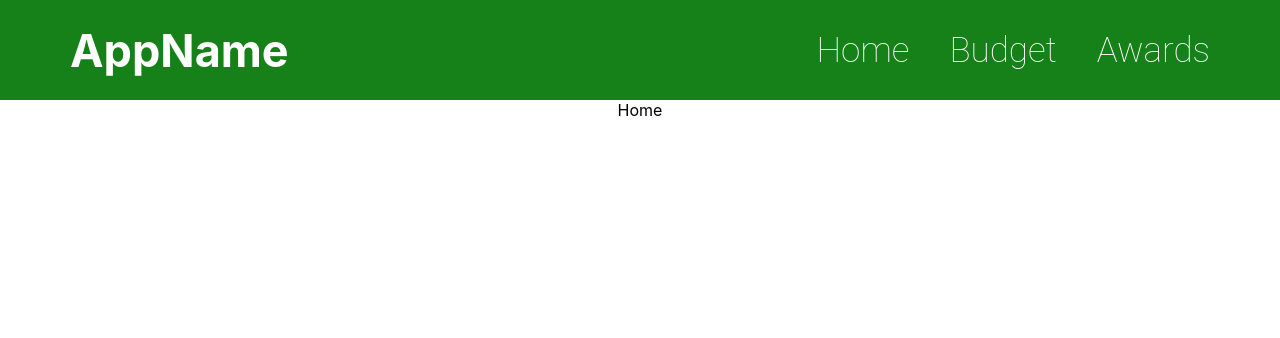
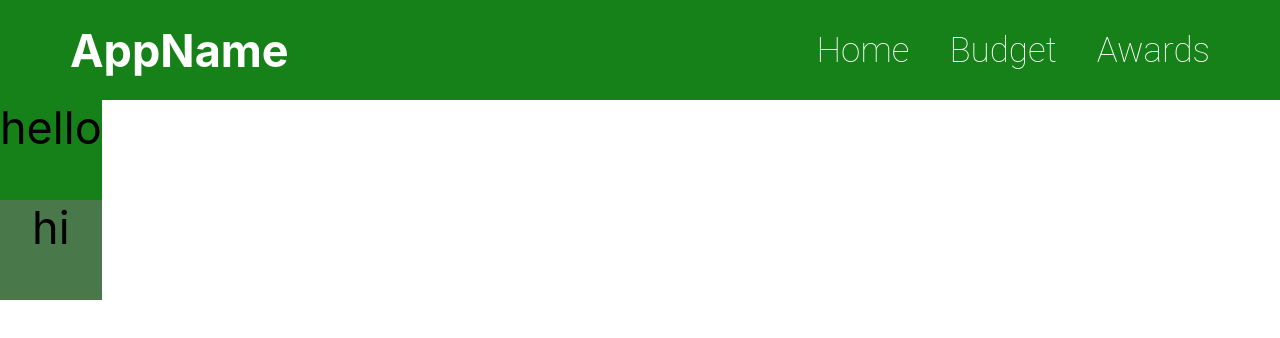
Before and after one commit to luca-mkbr/CapitalOne-Hackathon, a React (Create React App) app: page / in a window 1280 px wide. Shown: the top 338 px of the page. Built offline with nearby package versions, Linux system fonts and the light colour scheme.

Commit message:
2342t5y2412

```diff
--- a/src/components/Header.css
+++ b/src/components/Header.css
@@ -16,10 +16,6 @@
     font-family: 'Roboto', sans-serif;
 }
 
-/* links {
-
-} */
-
 .appname {
     font-size: 45px;
 }
--- a/src/components/Home.css
+++ b/src/components/Home.css
@@ -0,0 +1,47 @@
+.header {
+    display: flex;
+    align-items: center;
+    justify-content: space-between;
+    height: 100px;
+    background-color: #168118;
+    color: white;
+    padding-left: 50px;
+    padding-right: 50px;
+}
+
+.links {
+    display: flex;
+    align-items: center;
+    justify-content: space-between;
+    font-family: 'Roboto', sans-serif;
+}
+
+.main-container {
+    display: flex;
+    align-items: center;
+    justify-content: space-between;
+}
+
+.flex-container {
+    flex-direction: row;
+}
+
+.left-container {
+    font-size: 45px;
+    background-color: #168118;
+    height: 100px;
+}
+
+.right-container {
+    font-size: 45px;
+    background-color: #49794a;
+    height: 100px;
+}
+
+a {
+    margin: 0 20px;
+    text-decoration: none;
+    color: white;
+    font-weight: 100;
+    font-size: 35px;
+}
--- a/src/components/Home.js
+++ b/src/components/Home.js
@@ -3,7 +3,16 @@
 
 const Home = () => {
   return (
-    <div>Home</div>
+    <div className="main-container">
+        <div className="flex-container">
+            <div className="left-container">
+                hello
+            </div>
+            <div className="right-container">
+                hi
+            </div>
+        </div>
+    </div>
   )
 }
 
```
